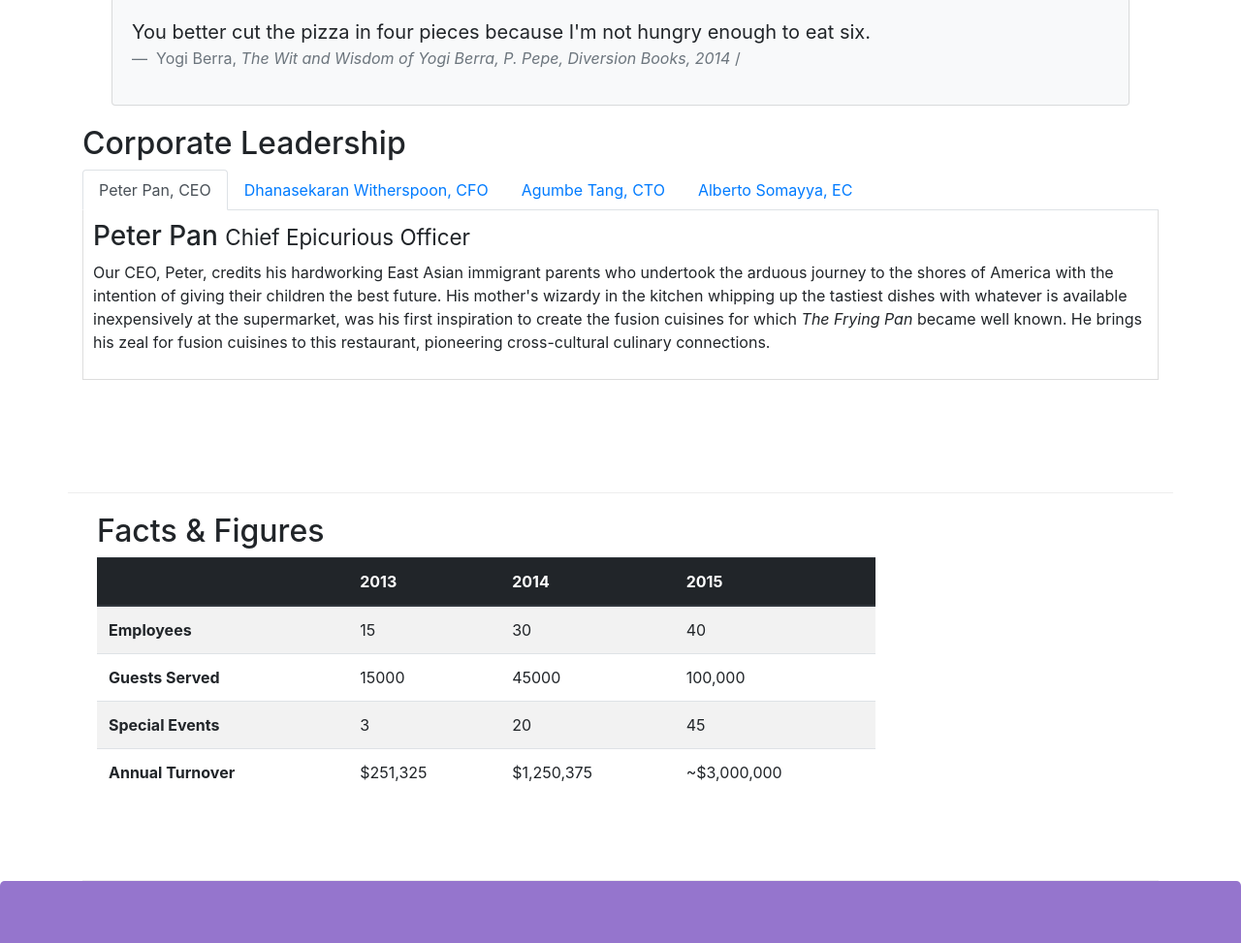
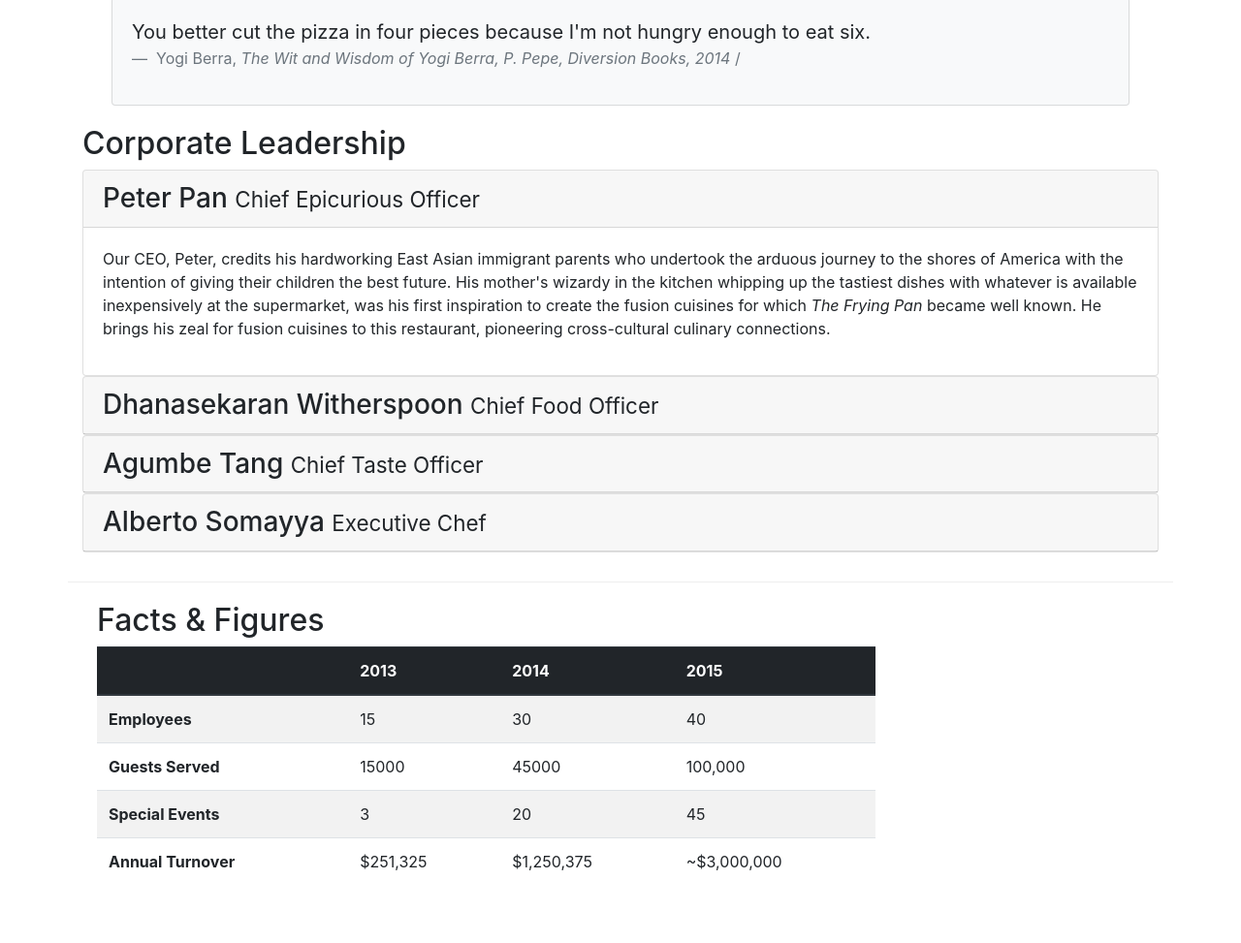
Before and after one commit to ratandheeraj/bootstrap, a website: page aboutus.html in a window 1280 px wide. Shown: the part 798-1771 px from the top of the page at 97% size. Drawn offline with nearby package versions, Linux system fonts and the light colour scheme.

Commit message:
accordian added

```diff
--- a/aboutus.html
+++ b/aboutus.html
@@ -158,87 +158,113 @@
     <div class="container row row-content">
       <div class="col-12">
         <h2>Corporate Leadership</h2>
-        <ul class="nav nav-tabs">
-          <li class="nav-item">
-            <a
-              href="#peter"
-              class="nav-link active"
-              role="tab"
-              data-toggle="tab"
-              >Peter Pan, CEO</a
-            >
-          </li>
-          <li class="nav-item">
-            <a href="#dhana" class="nav-link" role="tab" data-toggle="tab"
-              >Dhanasekaran Witherspoon, CFO</a
-            >
-          </li>
-          <li class="nav-item">
-            <a href="#agum" class="nav-link" role="tab" data-toggle="tab"
-              >Agumbe Tang, CTO</a
-            >
-          </li>
-          <li class="nav-item">
-            <a href="#albert" class="nav-link" role="tab" data-toggle="tab"
-              >Alberto Somayya, EC</a
-            >
-          </li>
-        </ul>
-        <div class="tab-content">
-          <div role="tabpanel" class="tab-pane fade show active" id="peter">
-            <h3>Peter Pan <small>Chief Epicurious Officer</small></h3>
+
+        <div id="accordian">
+          <div class="card">
+            <div class="card-header" role="tab" id="peterhead">
+              <h3 class="mb-0">
+                <a data-toggle="collapse" data-target="#peter">
+                  Peter Pan <small>Chief Epicurious Officer</small>
+                </a>
+              </h3>
+            </div>
+            <div class="collapse show" id="peter" data-parent="#accordion">
+              <div class="card-body">
                 <p class="d-none d-md-block">
                   Our CEO, Peter, credits his hardworking East Asian immigrant
-              parents who undertook the arduous journey to the shores of America
-              with the intention of giving their children the best future. His
-              mother's wizardy in the kitchen whipping up the tastiest dishes
-              with whatever is available inexpensively at the supermarket, was
-              his first inspiration to create the fusion cuisines for which
-              <em>The Frying Pan</em> became well known. He brings his zeal for
-              fusion cuisines to this restaurant, pioneering cross-cultural
-              culinary connections.
+                  parents who undertook the arduous journey to the shores of
+                  America with the intention of giving their children the best
+                  future. His mother's wizardy in the kitchen whipping up the
+                  tastiest dishes with whatever is available inexpensively at
+                  the supermarket, was his first inspiration to create the
+                  fusion cuisines for which
+                  <em>The Frying Pan</em> became well known. He brings his zeal
+                  for fusion cuisines to this restaurant, pioneering
+                  cross-cultural culinary connections.
                 </p>
               </div>
+            </div>
+          </div>
 
-          <div role="tabpanel" class="tab-pane fade" id="dhana">
-            <h3>Dhanasekaran Witherspoon <small>Chief Food Officer</small></h3>
+          <div class="card">
+            <div class="card-header" role="tab" id="dannyhead">
+              <h3 class="mb-0">
+                <a
+                  class="collapsed"
+                  data-toggle="collapse"
+                  data-target="#danny"
+                >
+                  Dhanasekaran Witherspoon <small>Chief Food Officer</small>
+                </a>
+              </h3>
+            </div>
+            <div class="collapse" id="danny" data-parent="#accordion">
+              <div class="card-body">
                 <p class="d-none d-md-block">
                   Our CFO, Danny, as he is affectionately referred to by his
                   colleagues, comes from a long established family tradition in
-              farming and produce. His experiences growing up on a farm in the
-              Australian outback gave him great appreciation for varieties of
-              food sources. As he puts it in his own words,
+                  farming and produce. His experiences growing up on a farm in
+                  the Australian outback gave him great appreciation for
+                  varieties of food sources. As he puts it in his own words,
                   <em
                     >Everything that runs, wins, and everything that stays,
                     pays!</em
                   >
                 </p>
               </div>
-
-          <div role="tabpanel" class="tab-pane fade" id="agum">
-            <h3>Agumbe Tang <small>Chief Taste Officer</small></h3>
+            </div>
+          </div>
+          <div class="card">
+            <div class="card-header" role="tab" id="agumbehead">
+              <h3 class="mb-0">
+                <a
+                  class="collapsed"
+                  data-toggle="collapse"
+                  data-target="#agumbe"
+                >
+                  Agumbe Tang <small>Chief Taste Officer</small>
+                </a>
+              </h3>
+            </div>
+            <div class="collapse" id="agumbe" data-parent="#accordion">
+              <div class="card-body">
                 <p class="d-none d-md-block">
-              Blessed with the most discerning gustatory sense, Agumbe, our CTO,
-              personally ensures that every dish that we serve meets his
-              exacting tastes. Our chefs dread the tongue lashing that ensues if
-              their dish does not meet his exacting standards. He lives by his
-              motto,
+                  Blessed with the most discerning gustatory sense, Agumbe, our
+                  CTO, personally ensures that every dish that we serve meets
+                  his exacting tastes. Our chefs dread the tongue lashing that
+                  ensues if their dish does not meet his exacting standards. He
+                  lives by his motto,
                   <em>You click only if you survive my lick.</em>
                 </p>
               </div>
-
-          <div role="tabpanel" class="tab-pane fade" id="albert">
-            <h3>Alberto Somayya <small>Executive Chef</small></h3>
+            </div>
+          </div>
+          <div class="card">
+            <div class="card-header" role="tab" id="albertohead">
+              <h3 class="mb-0">
+                <a
+                  class="collapsed"
+                  data-toggle="collapse"
+                  data-target="#alberto"
+                >
+                  Alberto Somayya <small>Executive Chef</small>
+                </a>
+              </h3>
+            </div>
+            <div class="collapse" id="alberto" data-parent="#accordion">
+              <div class="card-body">
                 <p class="d-none d-md-block">
                   Award winning three-star Michelin chef with wide International
                   experience having worked closely with whos-who in the culinary
                   world, he specializes in creating mouthwatering Indo-Italian
                   fusion experiences. He says,
                   <em
-                >Put together the cuisines from the two craziest cultures, and
-                you get a winning hit! Amma Mia!</em
+                    >Put together the cuisines from the two craziest cultures,
+                    and you get a winning hit! Amma Mia!</em
                   >
                 </p>
+              </div>
+            </div>
           </div>
         </div>
       </div>
```
Lines whose indentation alone changed are shown as unchanged.
